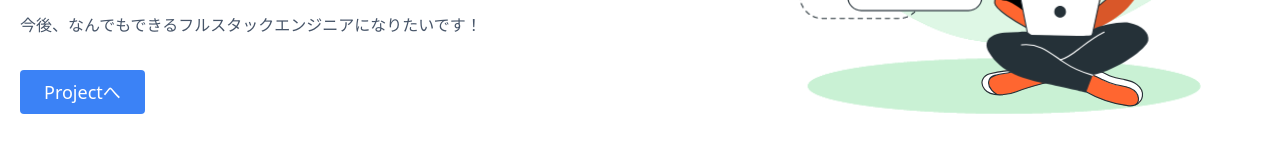
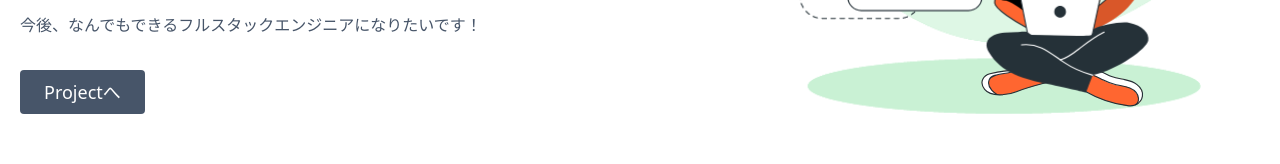
Before and after one commit to sambunarayan/next-portfolio, a Next.js app: page / in a window 1280 px wide. Shown: the part 570-734 px from the top of the page. Built offline with nearby package versions, Linux system fonts and the light colour scheme.

Commit message:
edit button color

```diff
--- a/components/home/hero.js
+++ b/components/home/hero.js
@@ -26,7 +26,7 @@ export default function Hero() {
                 </p>
                 <div className="flex justify-center">
                     <Link href="/projects" legacyBehavior>
-                        <a className="btn-project">Projectへ</a>
+                        <a className="btn-project btn-black">Projectへ</a>
                     </Link>
                 </div>
             </div>
--- a/styles/globals.css
+++ b/styles/globals.css
@@ -7,7 +7,7 @@
 }
 
 .btn-project {
-    @apply inline-flex text-white dark:text-white bg-blue-500 border-0 py-2 px-6 focus:outline-none hover:bg-blue-600 rounded text-lg
+    @apply inline-flex text-white dark:text-amber-50 bg-slate-600 dark:bg-slate-700 border-0 py-2 px-6 focus:outline-none hover:text-amber-200 hover:dark:text-amber-200 rounded text-lg
 }
 
 .project-card {
```
